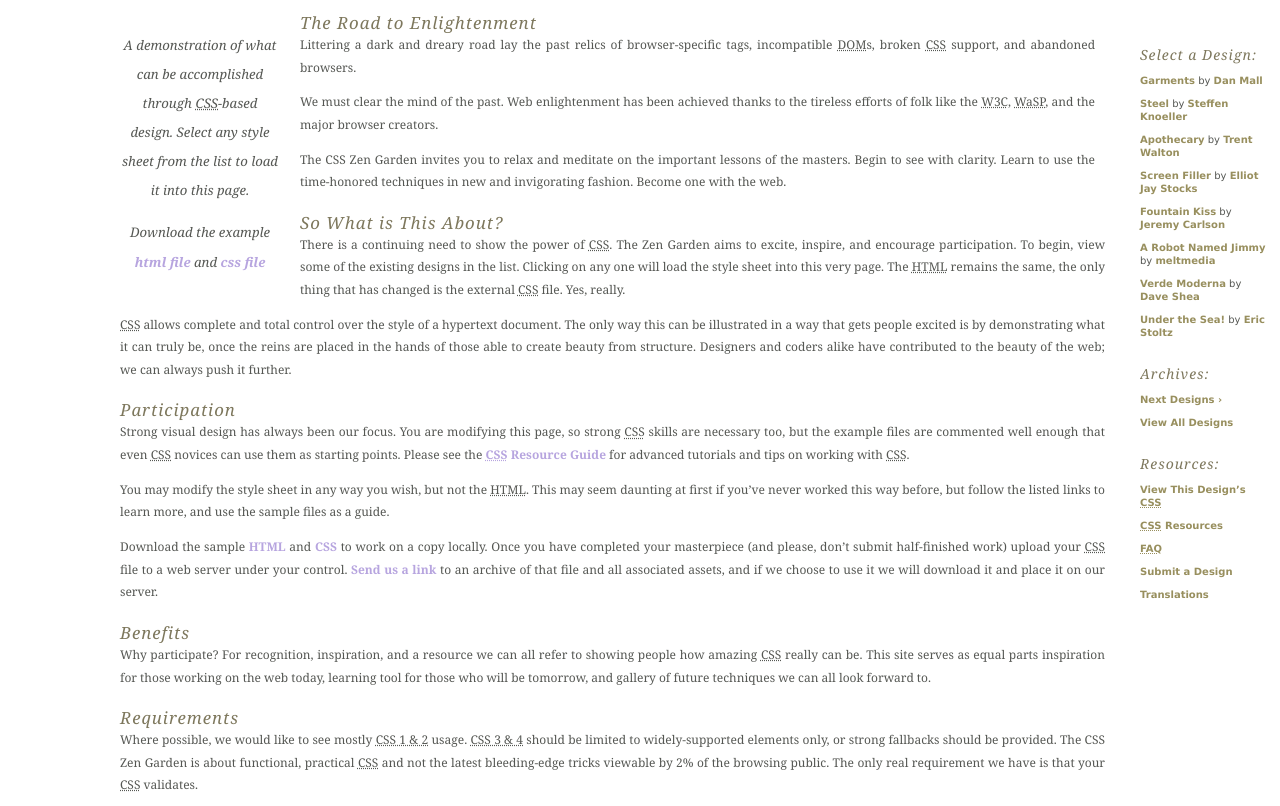
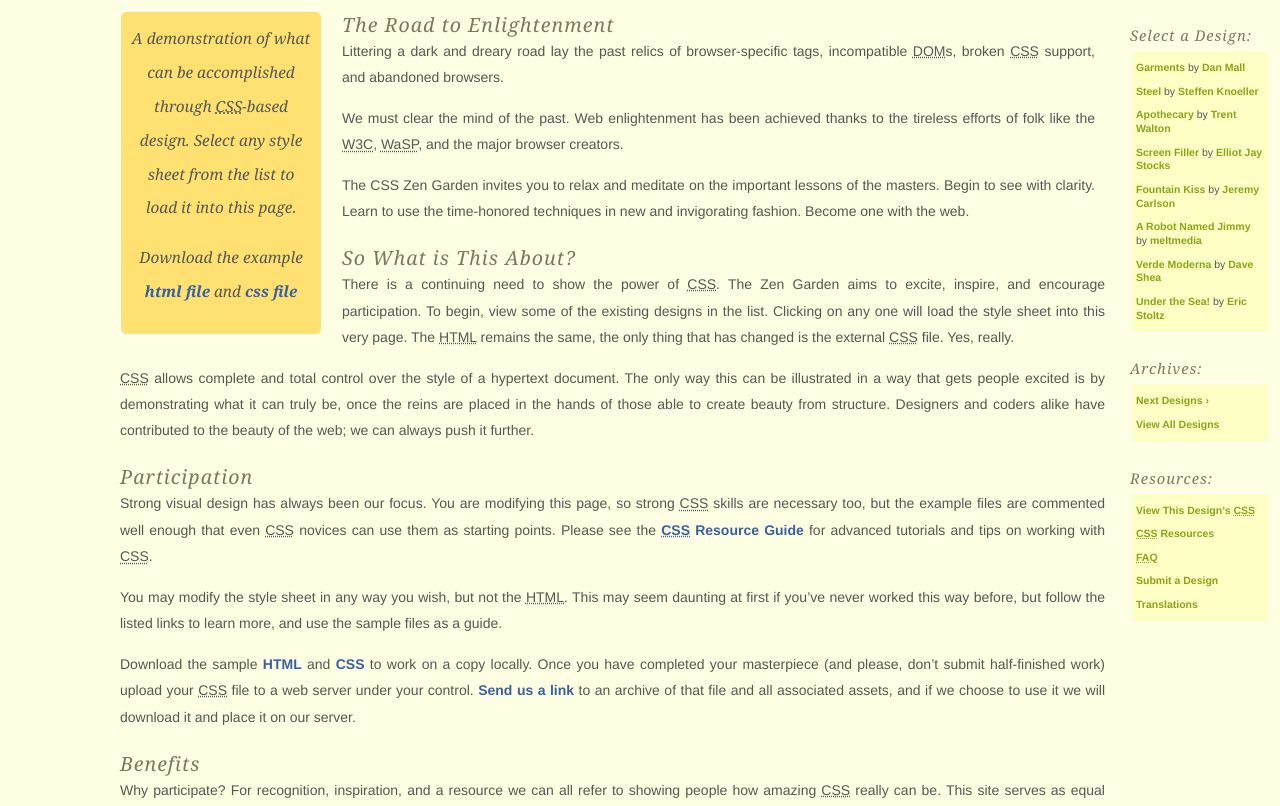
Before and after one commit to sengeezer/czg-app, a website: page app/index.html in a window 1280 px wide. Shown: the part 125-931 px from the top of the page. Drawn offline with nearby package versions, Linux system fonts and the light colour scheme; files that its build step writes are made by us from their sources.

Commit message:
Progress on design

```diff
--- a/app/styles/main.scss
+++ b/app/styles/main.scss
@@ -15,7 +15,7 @@ html {
 }
 
 body {
-    font: 75% georgia, sans-serif;
+    font: 14px 'Helvetica Neue', Helvetica, Arial, sans-serif;
     line-height: 1.88889;
     color: #555753;
     margin: 0;
@@ -38,16 +38,16 @@ a {
     &:link {
         font-weight: bold;
         text-decoration: none;
-        color: #b7a5df;
+        color: #3960a4;
     }
     &:visited {
         font-weight: bold;
         text-decoration: none;
-        color: #d4cddc;
+        color: #3f6ab4;
     }
     &:hover, &:focus, &:active {
         text-decoration: underline;
-        color: #9685ba;
+        color: #4c7fda;
     }
 }
 
@@ -56,7 +56,7 @@ abbr { border-bottom: none; }
 /* specific divs */
 
 .page-wrapper {
-    background: url(zen-bg.jpg) no-repeat top left;
+    background-color: #ffffe3;
     padding: 0 175px 0 110px;
     margin: 0;
     position: relative;
@@ -97,9 +97,13 @@ header {
 }
 
 .summary {
+    background-color: #ffe172;
+    border-radius:6px;
+    border: 1px solid #fefefe;
     clear: both;
-    margin: 20px 20px 20px 10px;
-    width: 160px;
+    margin: 0 20px 20px 10px;
+    padding:10px;
+    width: 180px;
     float: left;
     p {
         font: italic 1.1em/2.2 georgia;
@@ -131,11 +135,11 @@ footer {
     top: 0;
     right: 0;
     .wrapper {
-        font: 10px verdana, sans-serif;
+        font-size:75%;
         background: transparent url(paper-bg.jpg) top left repeat-y;
         padding: 10px;
-        margin-top: 150px;
-        width: 130px;
+        margin-top: 130px;
+        width: 140px;
     }
     h3 {
         &.select {
@@ -152,7 +156,10 @@ footer {
     }
     ul {
         margin: 0;
-        padding: 0;
+        padding: 5px;
+        background:#feffc5;
+        border: 1px solid #fefefe;
+        border-radius:4px;
     }
     li {
         line-height: 1.3em;
@@ -163,8 +170,8 @@ footer {
         list-style-type: none;
     }
     a {
-        &:link { color: #988f5e; }
-        &:visited { color: #b3ae94; }
+        &:link { color: #87a615; }
+        &:visited { color: #da9a20; }
     }
 }
 
```
